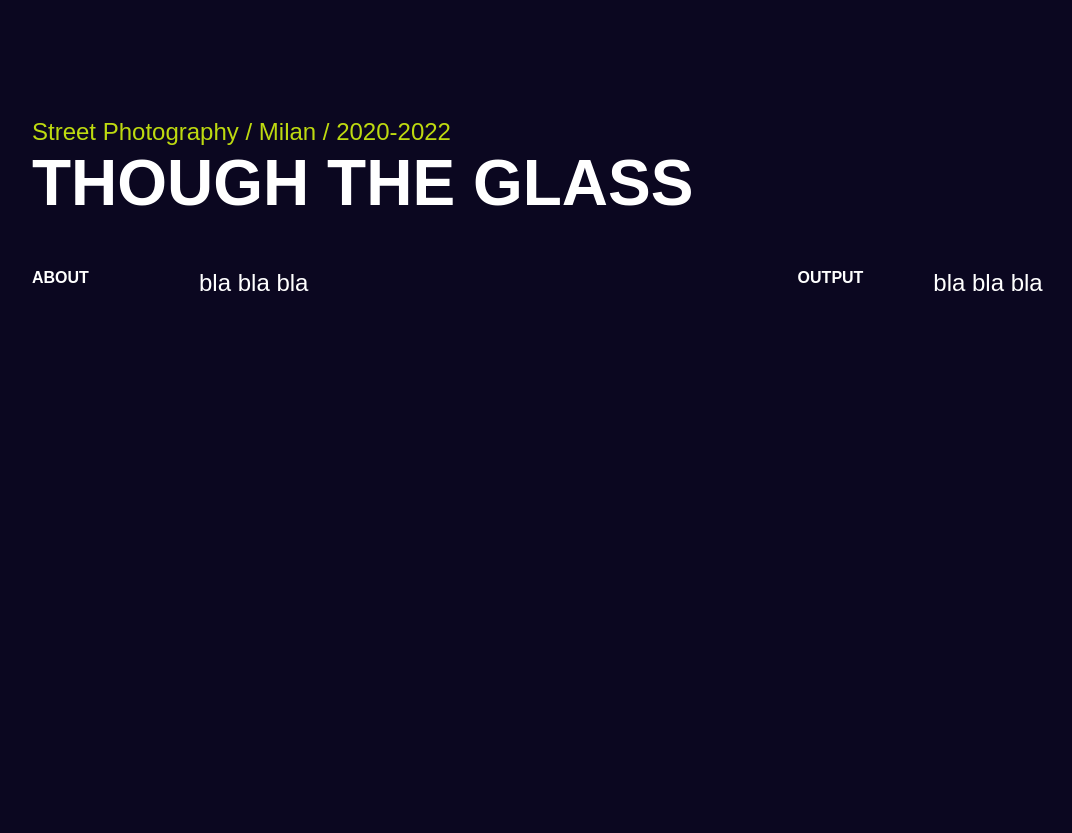
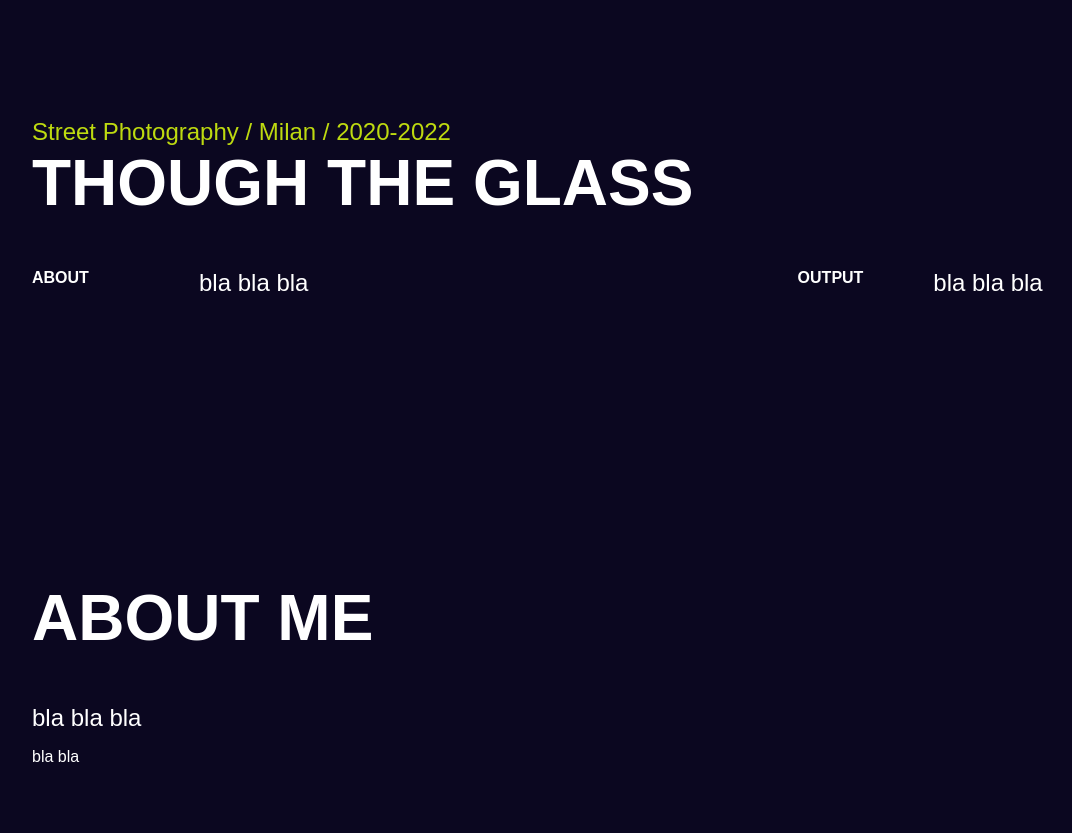
Before and after one commit to Bendersnatch/photo-web-project, a plain HTML site: page index.html in a window 1280 px wide. Shown: the part 916-1749 px from the top of the page, without its empty margins (96-1168 px from the left). Before the commit the page ends 1497 px from the top, so only its background shows below. Drawn offline with Linux system fonts and the light colour scheme.

Commit message:
Update index.html

```diff
--- a/index.html
+++ b/index.html
@@ -77,6 +77,17 @@
         </div>
 
         </div>
+
+        <section class="contacts-content">
+            <div class="container">
+                <div class="contacts-about">
+                    <h2>About me</h2>
+                    <p>bla bla bla </p>
+                </div>
+                <div class="contacts-form">bla bla</div>
+            </div>
+
+        </section>
     </section>
 </body>
 </html>
```
